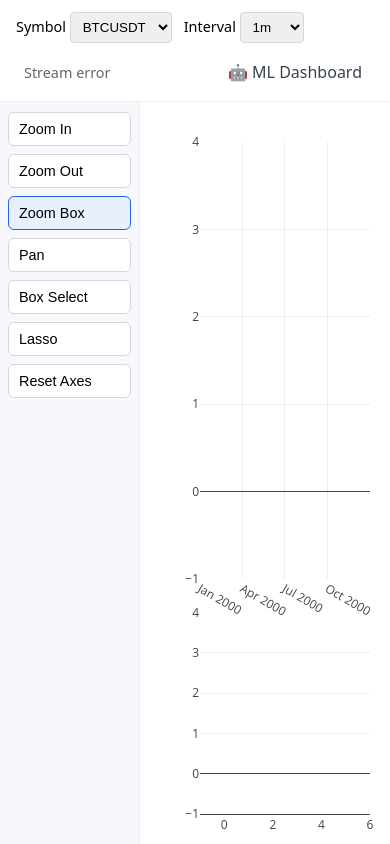
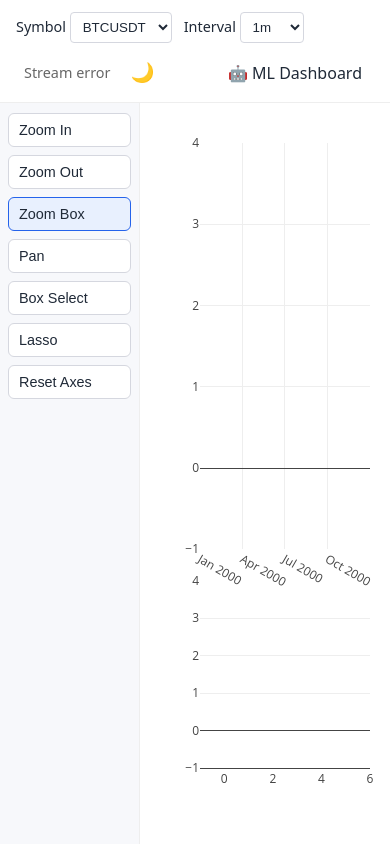
Before and after one commit to amir-khoshdel-louyeh/market-movement-forecasting-system, a Flask app: page / in a window 390 px wide. Run offline with Flask 3, Linux system fonts and the light colour scheme; data that the repository does not hold is empty; some libraries are stand-ins or nearby versions.

Commit message:
add dark/light theme toggle and responsive CSS variables

```diff
--- a/src/templates/index.html
+++ b/src/templates/index.html
@@ -6,23 +6,52 @@
   <title>MMFS – Web Candles</title>
   <script src="https://cdn.plot.ly/plotly-2.26.0.min.js"></script>
   <style>
+    :root {
+      --bg-primary: #f5f7fa;
+      --bg-secondary: #fff;
+      --bg-tertiary: #f7f8fb;
+      --text-primary: #1f2937;
+      --text-secondary: #666;
+      --border-color: #eee;
+      --border-dark: #d5d7df;
+      --hover-bg: #f0f2f7;
+      --skeleton-light: #f0f0f0;
+      --skeleton-mid: #e0e0e0;
+    }
+
+    body.dark-mode {
+      --bg-primary: #1a1a1a;
+      --bg-secondary: #2a2a2a;
+      --bg-tertiary: #333333;
+      --text-primary: #e0e0e0;
+      --text-secondary: #a0a0a0;
+      --border-color: #444;
+      --border-dark: #555;
+      --hover-bg: #404040;
+      --skeleton-light: #333333;
+      --skeleton-mid: #404040;
+    }
+
     * { box-sizing: border-box; }
     html, body { width: 100%; height: 100%; margin: 0; padding: 0; }
-    body { font-family: system-ui, -apple-system, Segoe UI, Roboto, sans-serif; display: flex; flex-direction: column; background: #f5f7fa; }
-    header { padding: 12px 16px; border-bottom: 1px solid #eee; background: #fff; display: flex; gap: 12px; align-items: center; flex-wrap: wrap; flex-shrink: 0; }
+    body { font-family: system-ui, -apple-system, Segoe UI, Roboto, sans-serif; display: flex; flex-direction: column; background: var(--bg-primary); color: var(--text-primary); transition: background-color 0.3s, color 0.3s; }
+    header { padding: 12px 16px; border-bottom: 1px solid var(--border-color); background: var(--bg-secondary); display: flex; gap: 12px; align-items: center; flex-wrap: wrap; flex-shrink: 0; }
     .layout { display: flex; flex: 1; min-height: 0; }
-    #sidebar { width: 140px; border-right: 1px solid #eee; background: #f7f8fb; padding: 10px 8px; display: flex; flex-direction: column; gap: 8px; overflow-y: auto; flex-shrink: 0; }
-    #chart { flex: 1; min-width: 0; background: #fff; overflow: auto; }
-    input, select, button { padding: 6px 8px; border: 1px solid #d5d7df; border-radius: 4px; }
+    #sidebar { width: 140px; border-right: 1px solid var(--border-color); background: var(--bg-tertiary); padding: 10px 8px; display: flex; flex-direction: column; gap: 8px; overflow-y: auto; flex-shrink: 0; }
+    #chart { flex: 1; min-width: 0; background: var(--bg-secondary); overflow: auto; }
+    input, select, button { padding: 6px 8px; border: 1px solid var(--border-dark); border-radius: 4px; background: var(--bg-secondary); color: var(--text-primary); }
     label { font-size: 0.9rem; }
-    .tool-btn { width: 100%; text-align: left; border: 1px solid #d5d7df; background: #fff; border-radius: 6px; cursor: pointer; font-size: 0.9rem; padding: 8px 10px; transition: all 0.2s; }
-    .tool-btn:hover { background: #f0f2f7; }
+    .tool-btn { width: 100%; text-align: left; border: 1px solid var(--border-dark); background: var(--bg-secondary); border-radius: 6px; cursor: pointer; font-size: 0.9rem; padding: 8px 10px; transition: all 0.2s; color: var(--text-primary); }
+    .tool-btn:hover { background: var(--hover-bg); }
     .tool-btn.active { border-color: #2563eb; background: #e8f0fe; }
-    .nav-link { text-decoration: none; color: #374151; padding: 6px 12px; border-radius: 4px; margin-left: auto; }
-    .nav-link:hover { background: #f3f4f6; }
+    body.dark-mode .tool-btn.active { background: rgba(37, 99, 235, 0.2); }
+    .nav-link { text-decoration: none; color: var(--text-primary); padding: 6px 12px; border-radius: 4px; margin-left: auto; }
+    .nav-link:hover { background: var(--hover-bg); }
+    .theme-toggle { background: none; border: none; font-size: 1.2rem; cursor: pointer; padding: 6px 8px; border-radius: 4px; transition: all 0.2s; color: var(--text-primary); }
+    .theme-toggle:hover { background: var(--hover-bg); }
 
     /* Skeleton Loader Styles */
-    .skeleton { background: linear-gradient(90deg, #f0f0f0 25%, #e0e0e0 50%, #f0f0f0 75%); background-size: 200% 100%; animation: skeleton-loading 1.5s infinite; }
+    .skeleton { background: linear-gradient(90deg, var(--skeleton-light) 25%, var(--skeleton-mid) 50%, var(--skeleton-light) 75%); background-size: 200% 100%; animation: skeleton-loading 1.5s infinite; }
     @keyframes skeleton-loading { 0% { background-position: 200% 0; } 100% { background-position: -200% 0; } }
     #skeleton-container { display: flex; flex-direction: column; gap: 8px; padding: 16px; height: 100%; }
     .skeleton-bar { height: 60px; border-radius: 4px; }
@@ -51,8 +80,9 @@
       <option value="1d" {% if interval == '1d' %}selected{% endif %}>1d</option>
     </select>
   </label>
-  <span id="status" style="margin-left:8px;color:#666;font-size:0.9rem"></span>
-  <a href="/ml" class="nav-link" style="margin-left: auto;">🤖 ML Dashboard</a>
+  <span id="status" style="margin-left:8px;color:var(--text-secondary);font-size:0.9rem"></span>
+  <button id="theme-toggle" class="theme-toggle" title="Toggle dark mode">🌙</button>
+  <a href="/ml" class="nav-link">🤖 ML Dashboard</a>
 </header>
 <div class="layout">
   <aside id="sidebar">
```
